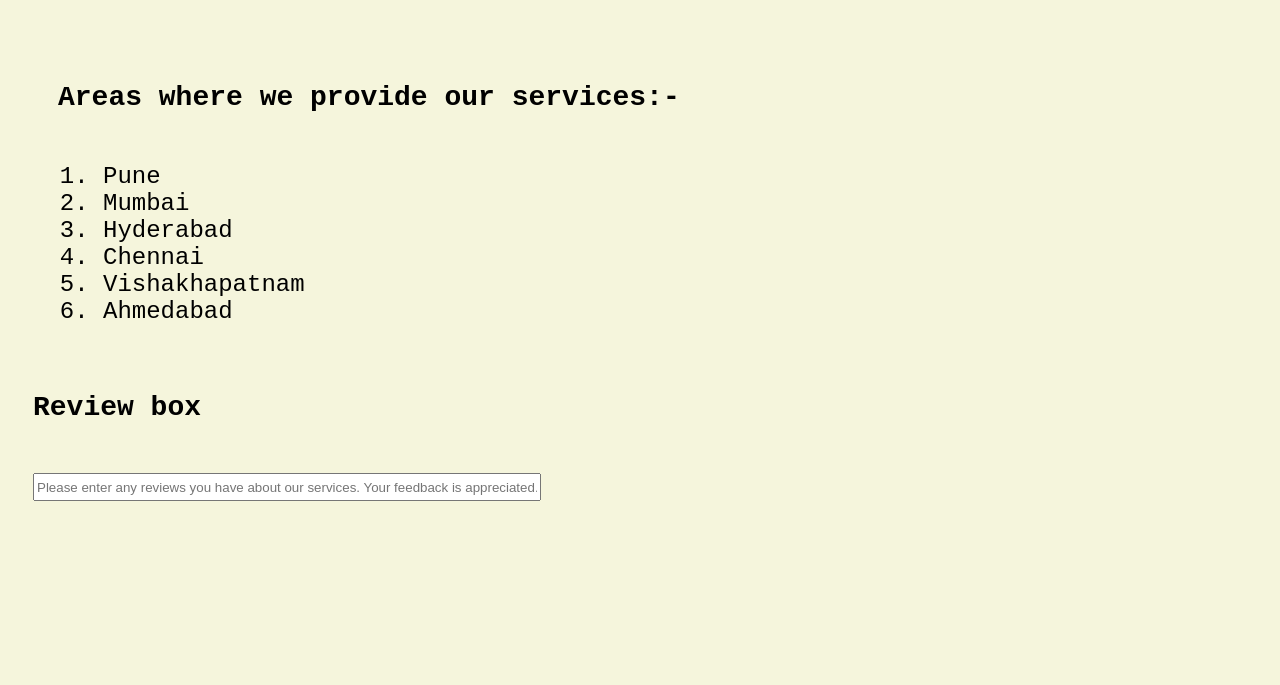
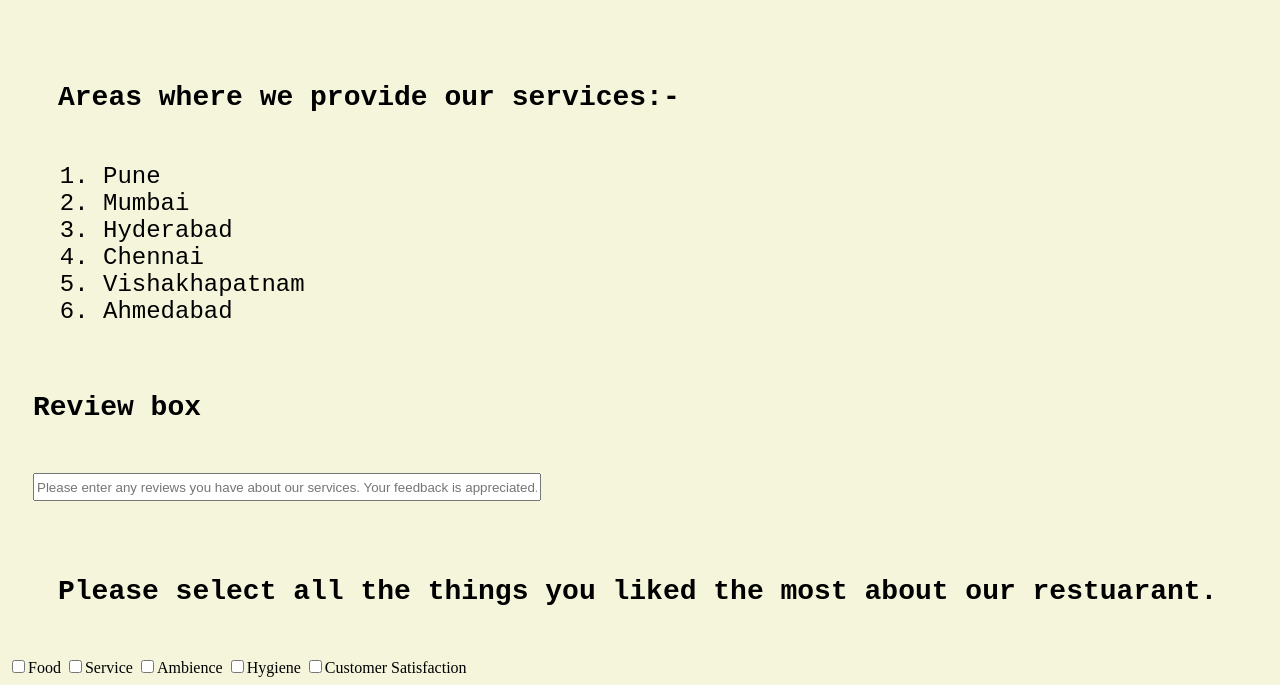
Before and after one commit to Amit0201/RestaurantIndexPage, a plain HTML site: page index.html in a window 1280 px wide. Shown: the part 1433-2118 px from the top of the page. Before the commit the page ends 1967 px from the top, so only its background shows below. Drawn offline with Linux system fonts and the light colour scheme.

Commit message:
Inserted checkboxes.

```diff
--- a/index.html
+++ b/index.html
@@ -87,5 +87,13 @@
     <form>
       <input id="ReviewBox" type="text" name="review" placeholder="Please enter any reviews you have about our services. Your feedback is appreciated.">
     </form>
+    <p>Please select all the things you liked the most about our restuarant.</p>
+      <form>
+        <input class="Review" type="checkbox" name="Preferences" value="Food">Food
+        <input class="Review" type="checkbox" name="Preferences" value="Service">Service
+        <input class="Review" type="checkbox" name="Preferences" value="Ambience">Ambience
+        <input class="Review" type="checkbox" name="Preferences" value="Hygiene">Hygiene
+        <input class="Review" type="checkbox" name="Preferences" value="CustomerSatisfaction">Customer Satisfaction
+      </form>
   </body>
 </html>
```
